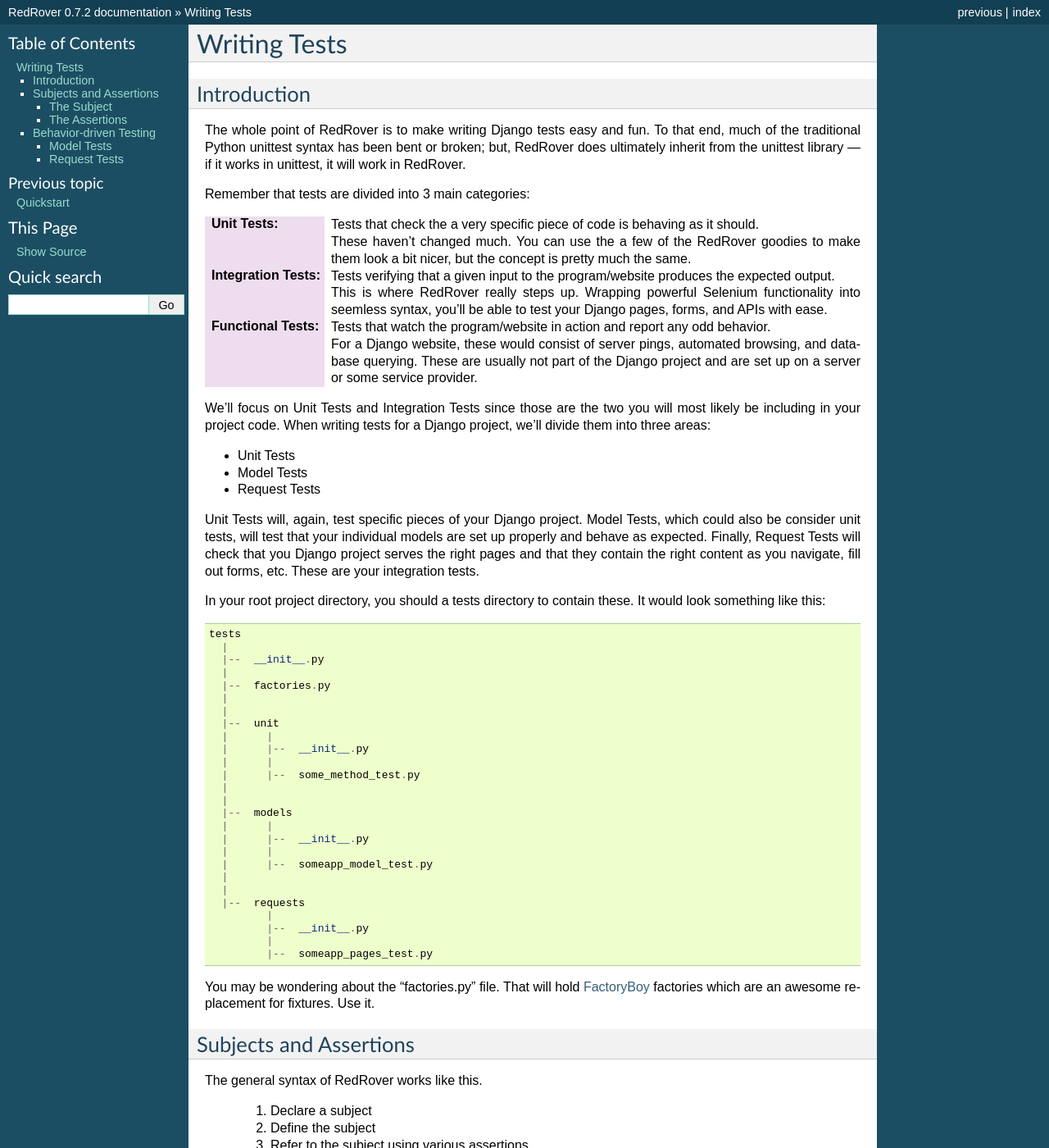
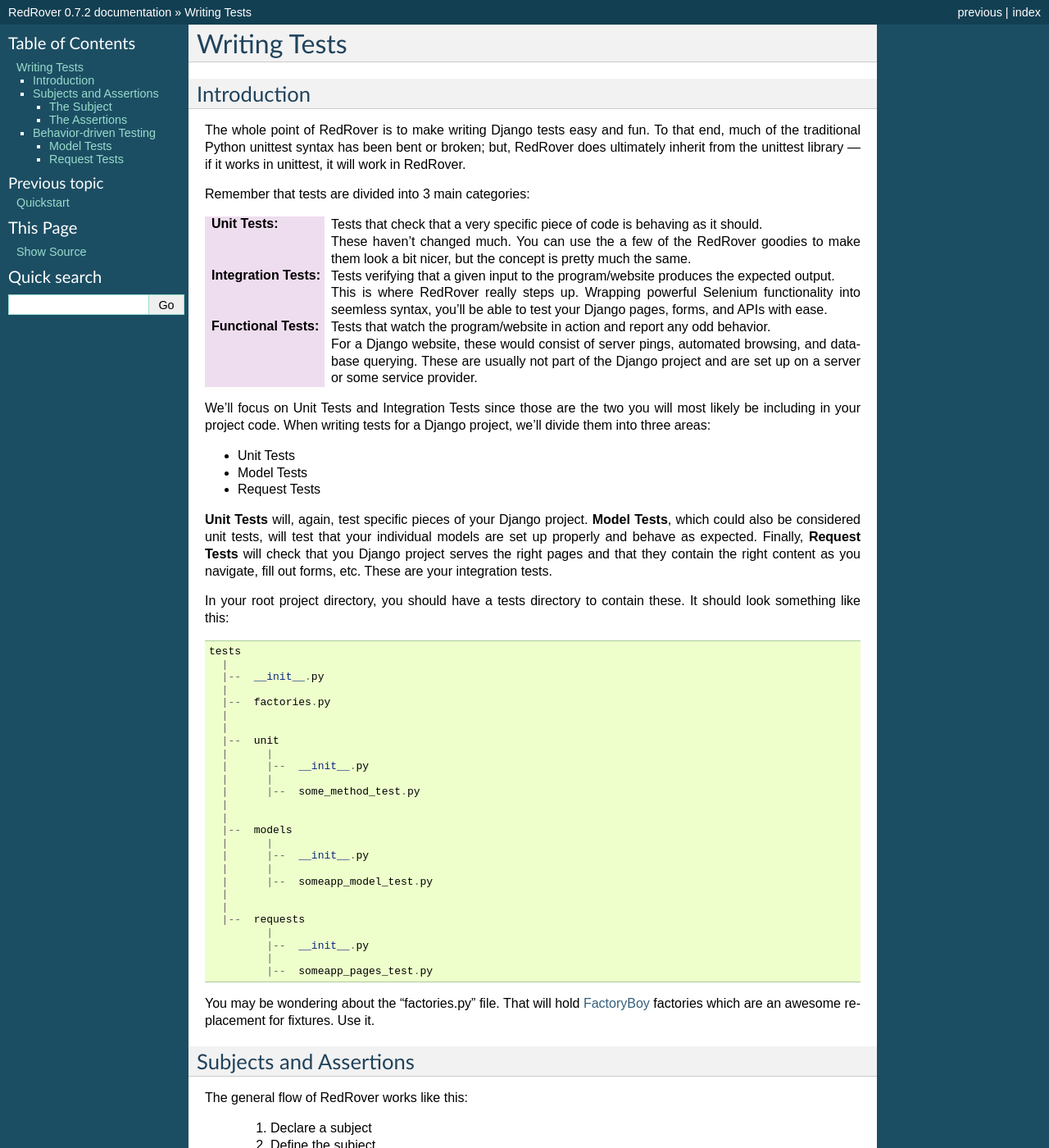
Before and after one commit to dustinfarris/redrover, a Sphinx documentation site: the page built from docs/conventions/index.rst, in a window 1280 px wide and 1400 px high. Shown: the whole window at 82% size. Built offline with Sphinx 7.4.7, drawn with Linux system fonts in a browser that asks for light colours; pages that are not in the unit, such as notebooks, are missing from menus; some of the changed text lies outside the part shown.

Commit message:
Documentation tweaks

```diff
--- a/docs/conventions/index.rst
+++ b/docs/conventions/index.rst
@@ -12,7 +12,7 @@
 Remember that tests are divided into 3 main categories:
 
 :Unit        Tests:
-  Tests that check the a very specific piece of code is behaving as it
+  Tests that check that a very specific piece of code is behaving as it
   should.
 
   These haven't changed much.  You can use the a few of the RedRover
@@ -43,15 +43,15 @@
 * Model Tests
 * Request Tests
 
-Unit Tests will, again, test specific pieces of your Django project.
-Model Tests, which could also be consider unit tests, will test that
-your individual models are set up properly and behave as expected.
-Finally, Request Tests will check that you Django project serves the
+**Unit Tests** will, again, test specific pieces of your Django project.
+**Model Tests**, which could also be considered unit tests, will test
+that your individual models are set up properly and behave as expected.
+Finally, **Request Tests** will check that you Django project serves the
 right pages and that they contain the right content as you navigate,
 fill out forms, etc.  These are your integration tests.
 
-In your root project directory, you should a tests directory to
-contain these.  It would look something like this::
+In your root project directory, you should have a tests directory to
+contain these.  It should look something like this::
 
   tests
     |
@@ -87,7 +87,7 @@
 Subjects and Assertions
 -----------------------
 
-The general syntax of RedRover works like this.
+The general flow of RedRover works like this:
 
   1. Declare a subject
   2. Define the subject
@@ -118,7 +118,7 @@
 pass an assertion that 'should' or 'should not' pass, and any additional
 arguments that assertion might need.
 
-The syntax looks like this:
+The syntax looks like this::
 
   it.should|should_not(*assertion_name*, [*arg1, arg2, ...*])
 
@@ -131,7 +131,7 @@
 
 In this case, the assertion is "equal" and it *should* pass.  Behind the
 scenes "equal" compares self.mynumber --- which in this case is 4 ---
-and 2 + 2.  The do in fact equal, they "should" equal according to our
+and 2 + 2.  They do in fact equal, they "should" equal according to our
 test, so this test passes.
 
 You can also refer to attributes of the subject.  Suppose we have some
```
Also changed, not shown: other parts of docs/conventions/index.rst (+1 -1 lines).
